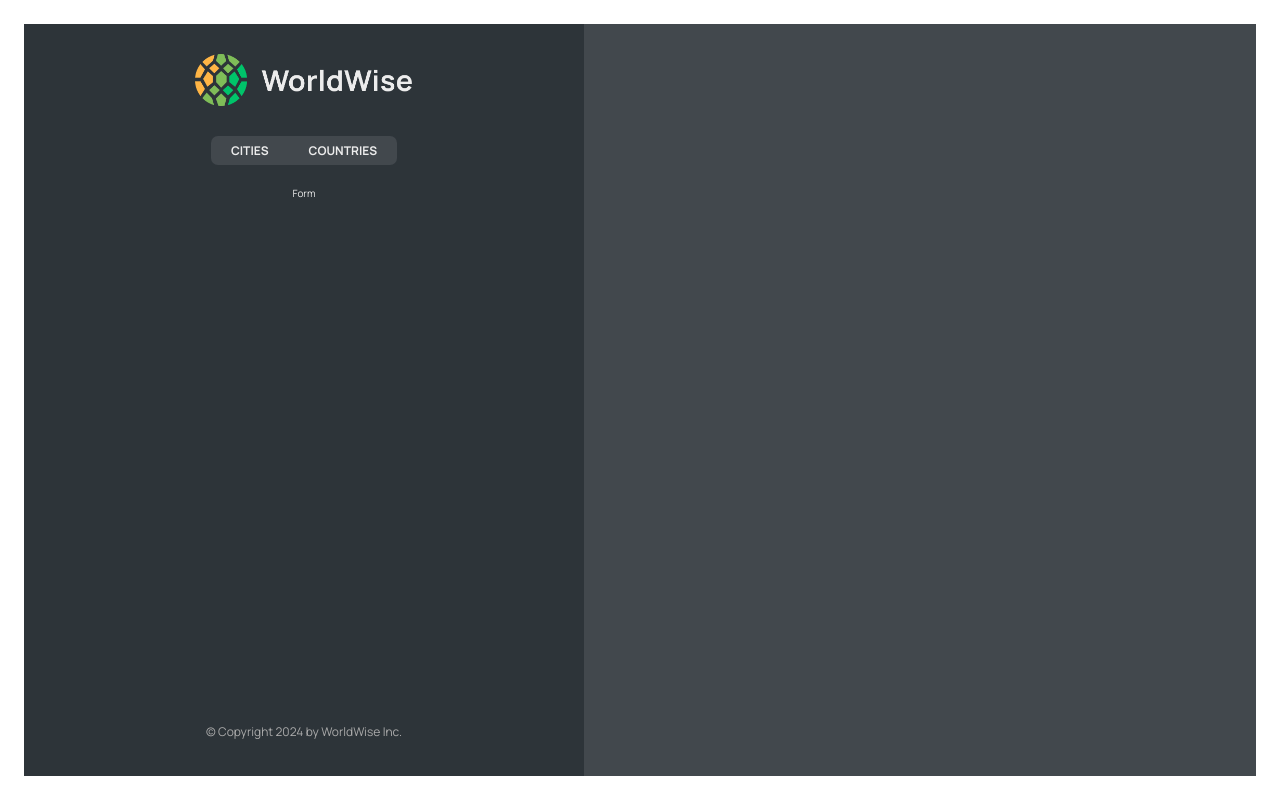
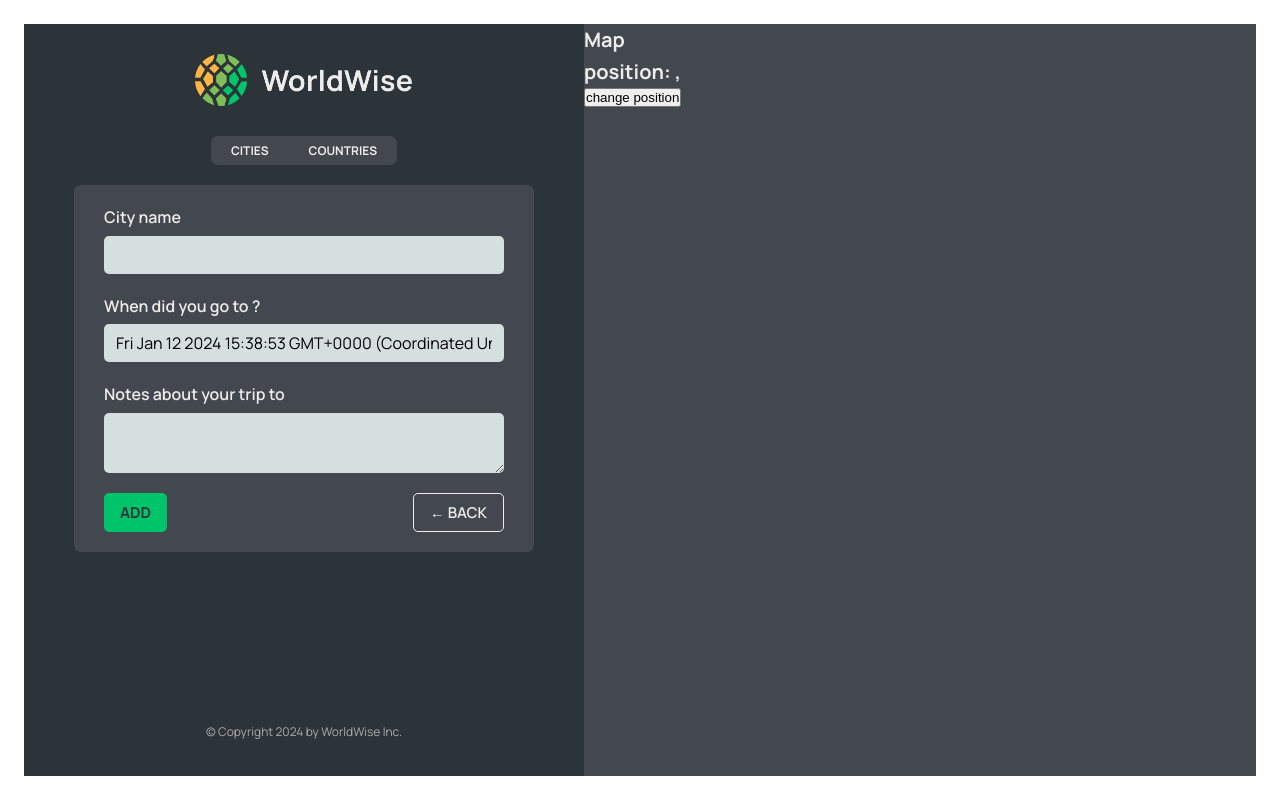
Before and after one commit to greatHannahV/worldWiseApp, a React (Vite) app: page /app/form in a window 1280 px wide. Built offline with nearby package versions, Linux system fonts and the light colour scheme; data requests are answered from the project's data file.

Commit message:
navigate

```diff
--- a/src/App.jsx
+++ b/src/App.jsx
@@ -1,4 +1,4 @@
-import { BrowserRouter, Routes, Route } from 'react-router-dom'
+import { BrowserRouter, Routes, Route, Navigate } from 'react-router-dom'
 import Product from './pages/Product'
 import Login from './pages/Login'
 import Pricing from './pages/Pricing'
@@ -6,6 +6,8 @@
 import PageNotFound from './pages/PageNotFound'
 import AppLayout from './pages/AppLayout'
 import CityList from './components/CityList'
+import City from './components/City'
+import Form from './components/Form'
 import { useEffect, useState } from 'react'
 import CountriesList from './components/CountriesList'
 
@@ -41,19 +43,17 @@
         <Route path="pricing" element={<Pricing />} />
         <Route path="login" element={<Login />} />
         <Route path="app" element={<AppLayout />}>
-          <Route
-            index
-            element={<CityList cities={cities} isLoading={isLoading} />}
-          />
+          <Route index element={<Navigate replace to="cities" />} />
           <Route
             path="cities"
             element={<CityList cities={cities} isLoading={isLoading} />}
           />
+          <Route path="cities/:id" element={<City />} />
           <Route
             path="countries"
             element={<CountriesList cities={cities} isLoading={isLoading} />}
           />
-          <Route path="form" element={<p>Form</p>} />
+          <Route path="form" element={<Form />} />
         </Route>
         <Route path="*" element={<PageNotFound />} />
       </Routes>
--- /dev/null
+++ b/src/components/Button.jsx
@@ -0,0 +1,10 @@
+import styles from './Button.module.css'
+function Button({ children, onClick, type }) {
+  return (
+    <button onClick={onClick} className={`${styles.btn} ${styles[type]}`}>
+      {children}
+    </button>
+  )
+}
+
+export default Button
--- a/src/components/City.jsx
+++ b/src/components/City.jsx
@@ -1,61 +1,71 @@
-import styles from "./City.module.css";
+import { useParams, useSearchParams } from 'react-router-dom'
+import styles from './City.module.css'
 
 const formatDate = (date) =>
-  new Intl.DateTimeFormat("en", {
-    day: "numeric",
-    month: "long",
-    year: "numeric",
-    weekday: "long",
-  }).format(new Date(date));
+  new Intl.DateTimeFormat('en', {
+    day: 'numeric',
+    month: 'long',
+    year: 'numeric',
+    weekday: 'long',
+  }).format(new Date(date))
 
 function City() {
+  const { id } = useParams()
+  const [searchParams, getSearchParams] = useSearchParams()
+  const lat = searchParams.get('lat')
+  const lng = searchParams.get('lng')
   // TEMP DATA
   const currentCity = {
-    cityName: "Lisbon",
-    emoji: "🇵🇹",
-    date: "2027-10-31T15:59:59.138Z",
-    notes: "My favorite city so far!",
-  };
+    cityName: 'Lisbon',
+    emoji: '🇵🇹',
+    date: '2027-10-31T15:59:59.138Z',
+    notes: 'My favorite city so far!',
+  }
 
-  const { cityName, emoji, date, notes } = currentCity;
+  const { cityName, emoji, date, notes } = currentCity
+  return (
+    <>
+      <h1>city {id}</h1>
+      <p>
+        position {lng} {lat}
+      </p>
+    </>
+  )
+  // return(
+  //   <div className={styles.city}>
+  //     <div className={styles.row}>
+  //       <h6>City name</h6>
+  //       <h3>
+  //         <span>{emoji}</span> {cityName}
+  //       </h3>
+  //     </div>
 
-  return (
-    <div className={styles.city}>
-      <div className={styles.row}>
-        <h6>City name</h6>
-        <h3>
-          <span>{emoji}</span> {cityName}
-        </h3>
-      </div>
+  //     <div className={styles.row}>
+  //       <h6>You went to {cityName} on</h6>
+  //       <p>{formatDate(date || null)}</p>
+  //     </div>
 
-      <div className={styles.row}>
-        <h6>You went to {cityName} on</h6>
-        <p>{formatDate(date || null)}</p>
-      </div>
+  //     {notes && (
+  //       <div className={styles.row}>
+  //         <h6>Your notes</h6>
+  //         <p>{notes}</p>
+  //       </div>
+  //     )}
 
-      {notes && (
-        <div className={styles.row}>
-          <h6>Your notes</h6>
-          <p>{notes}</p>
-        </div>
-      )}
+  //     <div className={styles.row}>
+  //       <h6>Learn more</h6>
+  //       <a
+  //         href={`https://en.wikipedia.org/wiki/${cityName}`}
+  //         target="_blank"
+  //         rel="noreferrer"
+  //       >
+  //         Check out {cityName} on Wikipedia &rarr;
+  //       </a>
+  //     </div>
 
-      <div className={styles.row}>
-        <h6>Learn more</h6>
-        <a
-          href={`https://en.wikipedia.org/wiki/${cityName}`}
-          target="_blank"
-          rel="noreferrer"
-        >
-          Check out {cityName} on Wikipedia &rarr;
-        </a>
-      </div>
-
-      <div>
-        <ButtonBack />
-      </div>
-    </div>
-  );
+  //     <div>{/* <ButtonBack /> */}</div>
+  //   </div>
+  // )
 }
 
-export default City;
+export default City
--- a/src/components/CityItem.jsx
+++ b/src/components/CityItem.jsx
@@ -1,18 +1,25 @@
+import { Link } from 'react-router-dom'
 import styles from './CityItem.module.css'
-function CityItem({ city }) {
-  const { cityName, emoji, date } = city
 const formatDate = (date) =>
   new Intl.DateTimeFormat('en', {
     day: 'numeric',
     month: 'long',
     year: 'numeric',
   }).format(new Date(date))
+
+function CityItem({ city }) {
+  const { cityName, emoji, date, id, position } = city
   return (
-    <li className={styles.cityItem}>
+    <li>
+      <Link
+        className={styles.cityItem}
+        to={`${id}?lat=${position.lat}&lng=${position.lng}`}
+      >
         <span className={styles.emoji}>{emoji}</span>
         <h3 className={styles.name}>{cityName}</h3>
         <time className={styles.date}> ({formatDate(date)})</time>
         <button className={styles.deleteBtn}>&times;</button>
+      </Link>
     </li>
   )
 }
--- a/src/components/CountriesList.jsx
+++ b/src/components/CountriesList.jsx
@@ -14,7 +14,7 @@
   return (
     <ul className={styles.countryList}>
       {countries.map((country) => (
-        <CountryItem country={country} />
+        <CountryItem country={country} key={country.country} />
       ))}
     </ul>
   )
--- a/src/components/Form.jsx
+++ b/src/components/Form.jsx
@@ -1,22 +1,25 @@
 // "https://api.bigdatacloud.net/data/reverse-geocode-client?latitude=0&longitude=0"
 
-import { useState } from "react";
+import { useState } from 'react'
 
-import styles from "./Form.module.css";
+import styles from './Form.module.css'
+import Button from './Button'
+import { useNavigate } from 'react-router-dom'
 
 export function convertToEmoji(countryCode) {
   const codePoints = countryCode
     .toUpperCase()
-    .split("")
-    .map((char) => 127397 + char.charCodeAt());
-  return String.fromCodePoint(...codePoints);
+    .split('')
+    .map((char) => 127397 + char.charCodeAt())
+  return String.fromCodePoint(...codePoints)
 }
 
 function Form() {
-  const [cityName, setCityName] = useState("");
-  const [country, setCountry] = useState("");
-  const [date, setDate] = useState(new Date());
-  const [notes, setNotes] = useState("");
+  const navigate = useNavigate()
+  const [cityName, setCityName] = useState('')
+  const [country, setCountry] = useState('')
+  const [date, setDate] = useState(new Date())
+  const [notes, setNotes] = useState('')
 
   return (
     <form className={styles.form}>
@@ -49,11 +52,19 @@
       </div>
 
       <div className={styles.buttons}>
-        <button>Add</button>
-        <button>&larr; Back</button>
+        <Button type="primary">Add</Button>
+        <Button
+          type="back"
+          onClick={(e) => {
+            e.preventDefault()
+            navigate(-1)
+          }}
+        >
+          &larr; Back
+        </Button>
       </div>
     </form>
-  );
+  )
 }
 
-export default Form;
+export default Form
--- a/src/components/Map.jsx
+++ b/src/components/Map.jsx
@@ -1,6 +1,26 @@
+import { useNavigate, useSearchParams } from 'react-router-dom'
 import styles from './Map.module.css'
 function Map() {
-  return <div className={styles.mapContainer}></div>
+  const navigate = useNavigate()
+  const [searchParams, getSearchParams] = useSearchParams()
+  const lat = searchParams.get('lat')
+  const lng = searchParams.get('lng')
+  return (
+    <div
+      className={styles.mapContainer}
+      onClick={() => {
+        navigate('form')
+      }}
+    >
+      <h1>Map</h1>
+      <h1>
+        position: {lat},{lng}
+      </h1>
+      <button onClick={() => getSearchParams({ lat: 50, lng: 20 })}>
+        change position
+      </button>
+    </div>
+  )
 }
 
 export default Map
```
Lines whose indentation alone changed are shown as unchanged.
